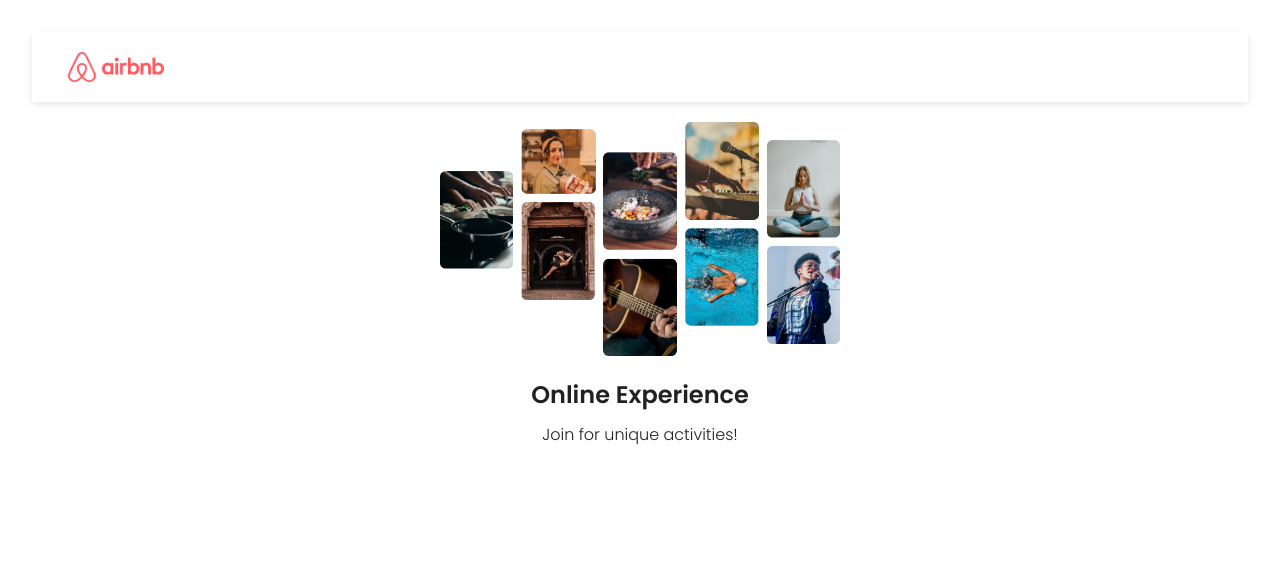
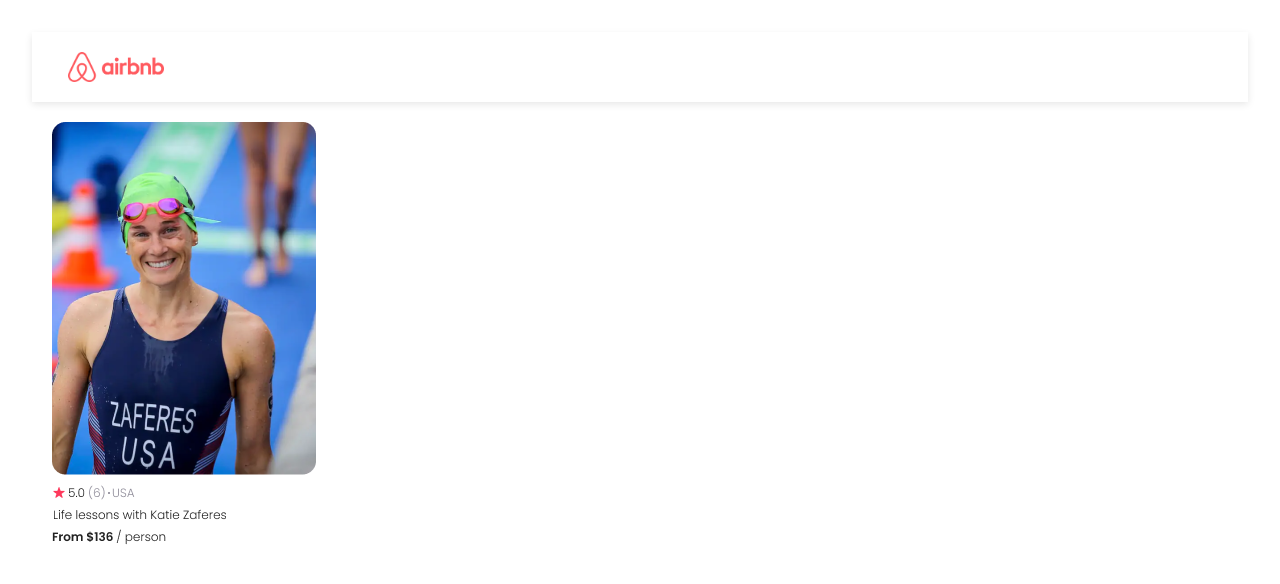
Before and after one commit to vis2x/airbnb-clone, a React (Vite) app: page / in a window 1280 px wide. Shown: the top 584 px of the page. Built offline with nearby package versions, Linux system fonts and the light colour scheme.

Commit message:
Added card component

```diff
--- /dev/null
+++ b/components/Card.jsx
@@ -0,0 +1,12 @@
+import React from "react"
+
+export default function Card() {
+    return (
+        <section>
+            <img src="../images/swimmer.png" className="card-img"/>
+            <div className="card-stats">
+                <img src="../images/star.png" className="card-star"/>
+            </div>
+        </section>
+    )
+}
--- a/src/App.jsx
+++ b/src/App.jsx
@@ -1,12 +1,14 @@
 import React from "react"
 import Navbar from "../components/Navbar"
 import Hero from "../components/Hero"
+import Card from "../components/Card"
 
 export default function App() {
     return (
         <div>
             <Navbar />
-            <Hero />
+            {/* <Hero /> */}
+            <Card />
         </div>
     )
 }
--- a/src/index.css
+++ b/src/index.css
@@ -62,3 +62,14 @@ section {
 .hero-text {
   margin-top: 0;
 }
+
+.card-img {
+  display: flex;
+}
+
+.card-stats {
+  display: flex;
+  padding-top: 10px;
+  align-items: center;
+  align-self: center;
+}
```
Also changed, not shown: images/star.png (added), images/swimmer.png (added).
